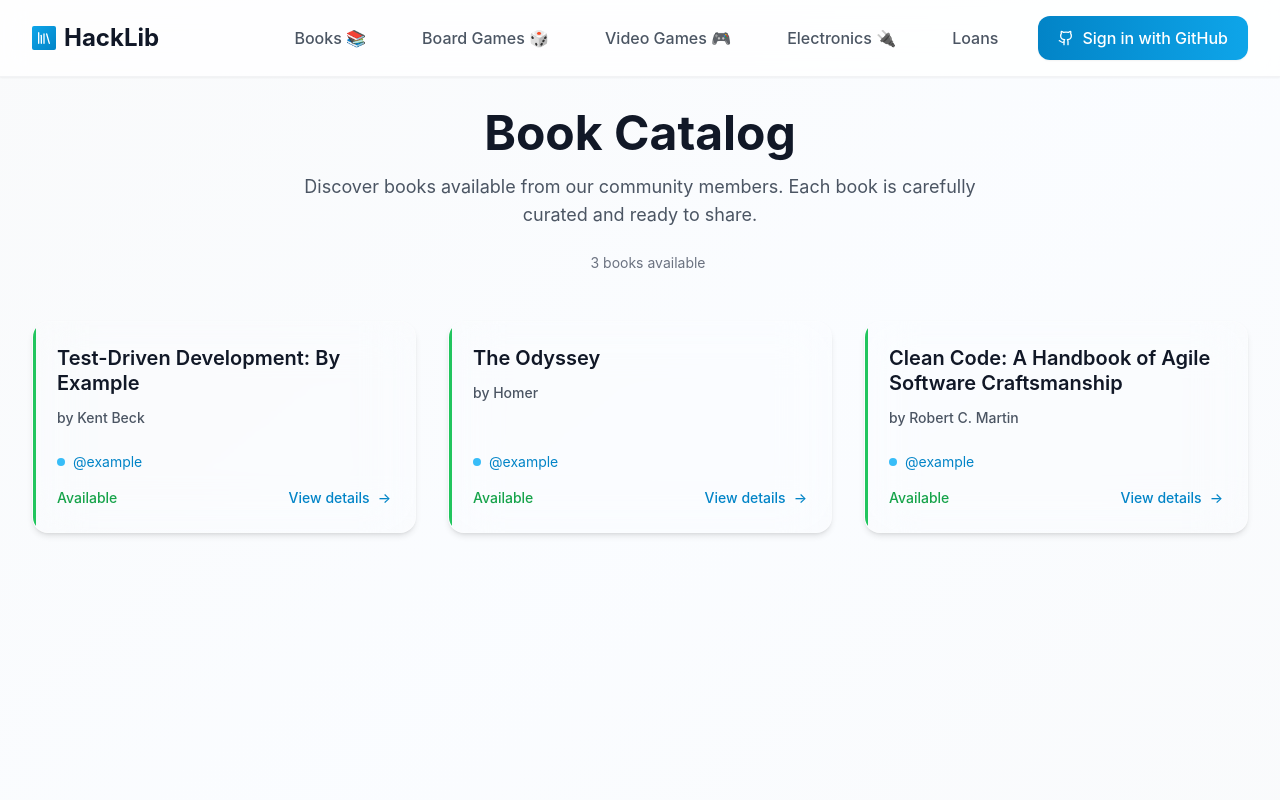
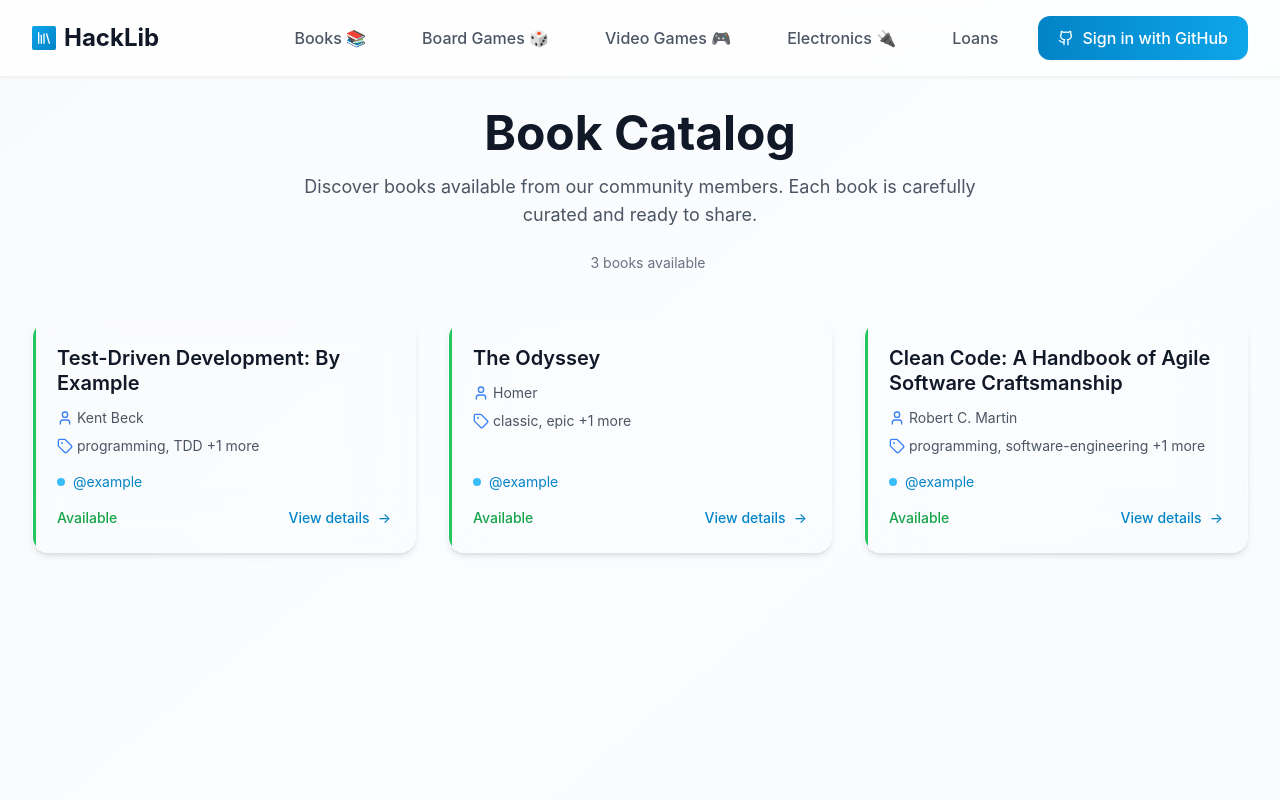
Before and after one commit to dapanas/hacklib, a Next.js app: page /books in a window 1280 px wide. Shown: the top 800 px of the page. Built offline with nearby package versions, Linux system fonts and the light colour scheme; no server answers.

Commit message:
feat: enhance BookCard component with user and tag icons for improved book info display

```diff
--- a/app/components/BookCard.tsx
+++ b/app/components/BookCard.tsx
@@ -1,3 +1,4 @@
+import { User, Tag } from 'lucide-react';
 import StatusBadge from './StatusBadge';
 import Nickname from './Nickname';
 
@@ -44,10 +45,25 @@
           </a>
         </h3>
 
-        {/* Author */}
-        <p className="text-gray-600 text-sm mb-6 font-medium">
-          by {Array.isArray(book.authors) ? book.authors.join(", ") : book.authors}
-        </p>
+        {/* Book Info */}
+        <div className="space-y-2 mb-4">
+          <div className="flex items-center gap-1 text-sm text-gray-600">
+            <User className="w-4 h-4 text-blue-500" />
+            <span className="line-clamp-1">
+              {Array.isArray(book.authors) ? book.authors.join(", ") : book.authors}
+            </span>
+          </div>
+
+          {book.tags && book.tags.length > 0 && (
+            <div className="flex items-center gap-1 text-sm">
+              <Tag className="w-4 h-4 text-blue-500" />
+              <span className="text-gray-600 line-clamp-1">
+                {book.tags.slice(0, 2).join(', ')}
+                {book.tags.length > 2 && ` +${book.tags.length - 2} more`}
+              </span>
+            </div>
+          )}
+        </div>
       </div>
 
       {/* Bottom Section */}
```
